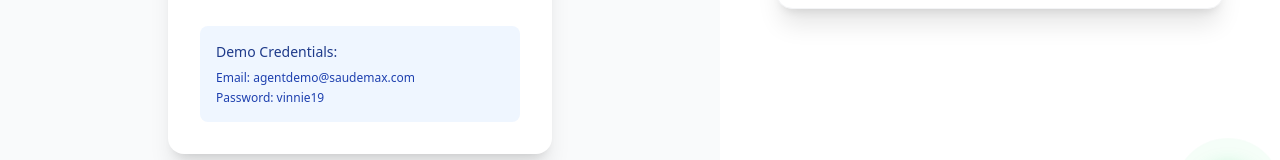
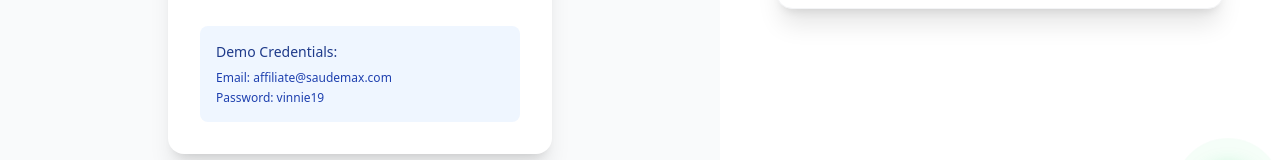
Before and after one commit to omnivurse/saudemax, a React (Vite) app: page /affiliate-login in a window 1280 px wide. Shown: the part 556-716 px from the top of the page. Built offline with nearby package versions, Linux system fonts and the light colour scheme; no server answers; the database is empty.

Commit message:
Updated LoginPage.tsx

```diff
--- a/src/pages/LoginPage.tsx
+++ b/src/pages/LoginPage.tsx
@@ -202,7 +202,7 @@ export const LoginPage: React.FC<LoginPageProps> = ({ isAffiliateLogin = false }
               <div className="mt-8 p-4 bg-blue-50 rounded-lg">
                 <h4 className="text-sm font-medium text-blue-900 mb-2">Demo Credentials:</h4>
                 <div className="text-xs text-blue-800 space-y-1">
-                  <div>Email: agentdemo@saudemax.com</div>
+                  <div>Email: affiliate@saudemax.com</div>
                   <div>Password: vinnie19</div>
                 </div>
               </div>
```
